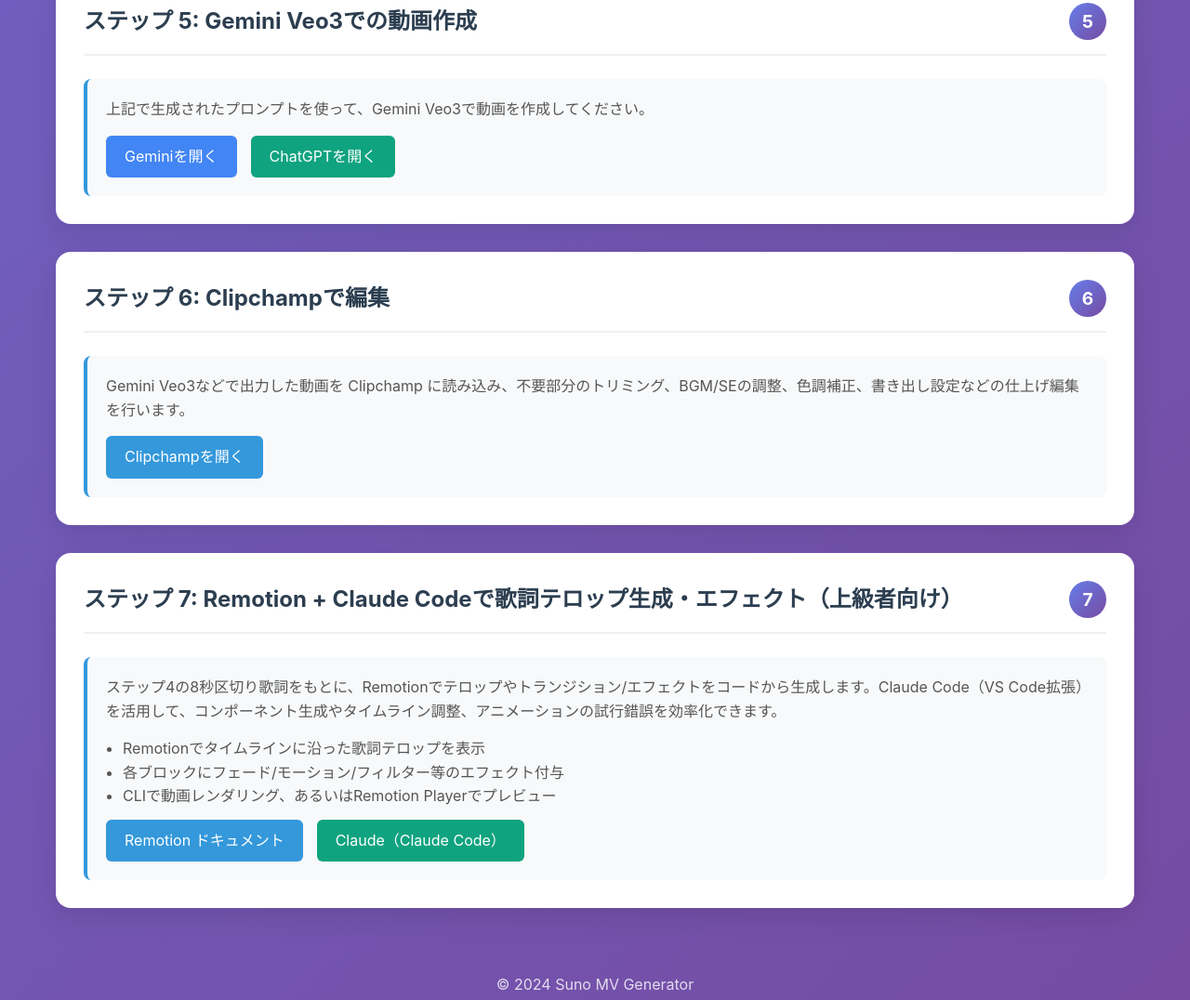
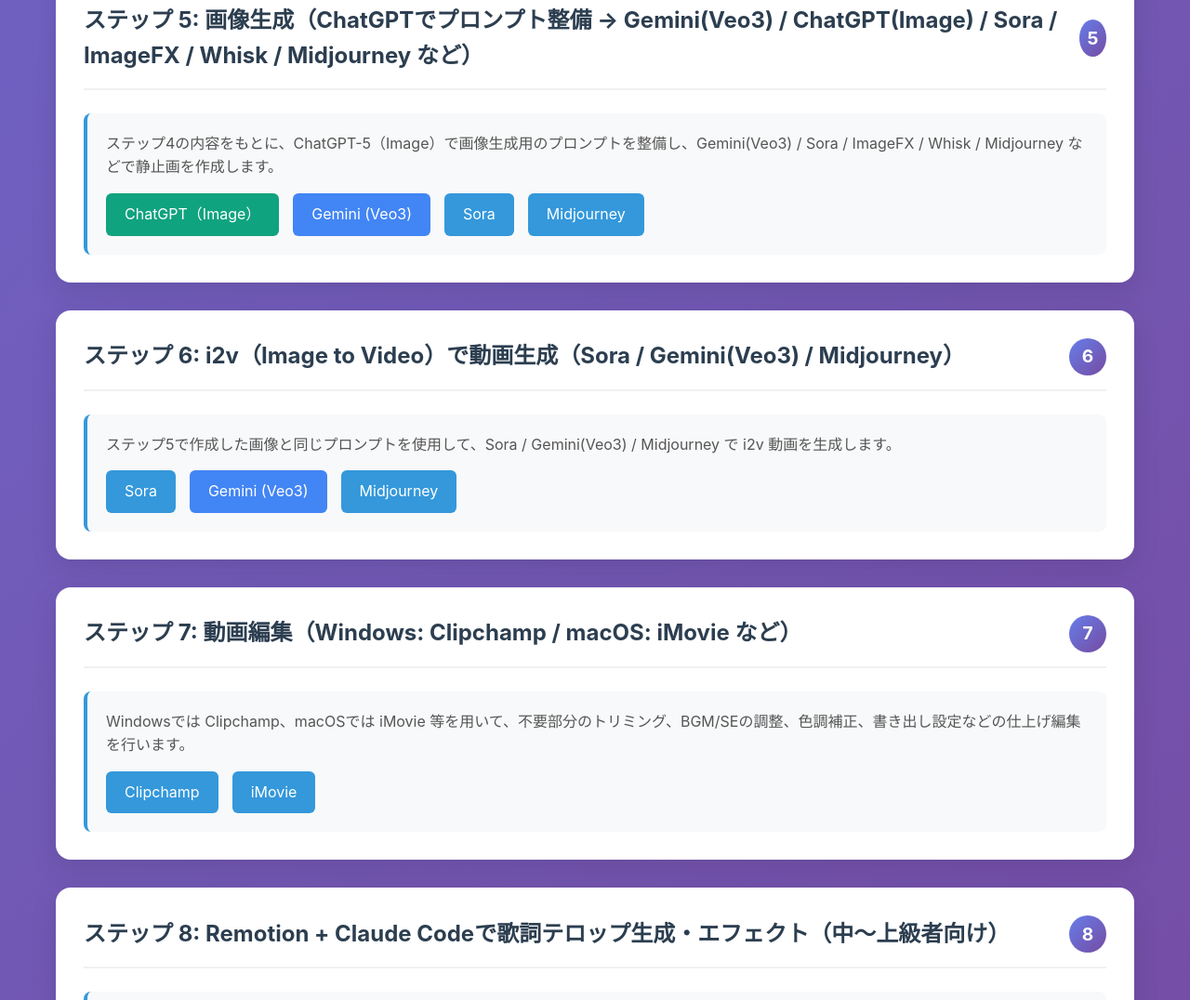
Before and after one commit to Satoshi5884/suno-mv-gen-for-all, a plain HTML site: page index.html in a window 1280 px wide. Shown: the part 3806-4882 px from the top of the page at 93% size. Drawn offline with Linux system fonts and the light colour scheme.

Commit message:
ui2 update

```diff
--- a/index.html
+++ b/index.html
@@ -251,41 +251,60 @@
                 </div>
             </section>
 
-            <!-- ステップ5: Gemini Veo3での動画作成 -->
+            <!-- ステップ5: 画像生成（ChatGPTでプロンプト整備 → 画像生成ツール） -->
             <section class="step" id="step5">
                 <div class="step-header">
-                    <h2>ステップ 5: Gemini Veo3での動画作成</h2>
+                    <h2>ステップ 5: 画像生成（ChatGPTでプロンプト整備 → Gemini(Veo3) / ChatGPT(Image) / Sora / ImageFX / Whisk / Midjourney など）</h2>
                     <span class="step-number">5</span>
                 </div>
 
                 <div class="manual-step">
-                    <p>上記で生成されたプロンプトを使って、Gemini Veo3で動画を作成してください。</p>
+                    <p>ステップ4の内容をもとに、ChatGPT-5（Image）で画像生成用のプロンプトを整備し、Gemini(Veo3) / Sora / ImageFX / Whisk / Midjourney などで静止画を作成します。</p>
                     <div class="links-container">
-                        <a href="https://gemini.google.com" target="_blank" class="external-link gemini-link">Geminiを開く</a>
-                        <a href="https://chatgpt.com" target="_blank" class="external-link chatgpt-link">ChatGPTを開く</a>
+                        <a href="https://chatgpt.com" target="_blank" class="external-link chatgpt-link">ChatGPT（Image）</a>
+                        <a href="https://gemini.google.com" target="_blank" class="external-link gemini-link">Gemini (Veo3)</a>
+                        <a href="https://www.openai.com/research/sora" target="_blank" class="external-link">Sora</a>
+                        <a href="https://www.midjourney.com" target="_blank" class="external-link">Midjourney</a>
                     </div>
                 </div>
             </section>
 
-            <!-- ステップ6: Clipchampでの編集 -->
+            <!-- ステップ6: i2v（Image to Video）で動画生成（Sora / Gemini(Veo3) / Midjourney） -->
             <section class="step" id="step6">
                 <div class="step-header">
-                    <h2>ステップ 6: Clipchampで編集</h2>
+                    <h2>ステップ 6: i2v（Image to Video）で動画生成（Sora / Gemini(Veo3) / Midjourney）</h2>
                     <span class="step-number">6</span>
                 </div>
                 <div class="manual-step">
-                    <p>Gemini Veo3などで出力した動画を Clipchamp に読み込み、不要部分のトリミング、BGM/SEの調整、色調補正、書き出し設定などの仕上げ編集を行います。</p>
+                    <p>ステップ5で作成した画像と同じプロンプトを使用して、Sora / Gemini(Veo3) / Midjourney で i2v 動画を生成します。</p>
                     <div class="links-container">
-                        <a href="https://clipchamp.com/" target="_blank" class="external-link">Clipchampを開く</a>
+                        <a href="https://www.openai.com/research/sora" target="_blank" class="external-link">Sora</a>
+                        <a href="https://gemini.google.com" target="_blank" class="external-link gemini-link">Gemini (Veo3)</a>
+                        <a href="https://www.midjourney.com" target="_blank" class="external-link">Midjourney</a>
                     </div>
                 </div>
             </section>
 
-            <!-- ステップ7: Remotion + Claude Code で歌詞テロップ/エフェクト（上級者向け） -->
+            <!-- ステップ7: 動画編集（Windows: Clipchamp / macOS: iMovie など） -->
             <section class="step" id="step7">
                 <div class="step-header">
-                    <h2>ステップ 7: Remotion + Claude Codeで歌詞テロップ生成・エフェクト（上級者向け）</h2>
+                    <h2>ステップ 7: 動画編集（Windows: Clipchamp / macOS: iMovie など）</h2>
                     <span class="step-number">7</span>
+                </div>
+                <div class="manual-step">
+                    <p>Windowsでは Clipchamp、macOSでは iMovie 等を用いて、不要部分のトリミング、BGM/SEの調整、色調補正、書き出し設定などの仕上げ編集を行います。</p>
+                    <div class="links-container">
+                        <a href="https://clipchamp.com/" target="_blank" class="external-link">Clipchamp</a>
+                        <a href="https://www.apple.com/jp/imovie/" target="_blank" class="external-link">iMovie</a>
+                    </div>
+                </div>
+            </section>
+
+            <!-- ステップ8: Remotion + Claude Code で歌詞テロップ/エフェクト（中～上級者向け） -->
+            <section class="step" id="step8">
+                <div class="step-header">
+                    <h2>ステップ 8: Remotion + Claude Codeで歌詞テロップ生成・エフェクト（中～上級者向け）</h2>
+                    <span class="step-number">8</span>
                 </div>
                 <div class="manual-step">
                     <p>ステップ4の8秒区切り歌詞をもとに、Remotionでテロップやトランジション/エフェクトをコードから生成します。Claude Code（VS Code拡張）を活用して、コンポーネント生成やタイムライン調整、アニメーションの試行錯誤を効率化できます。</p>
```
